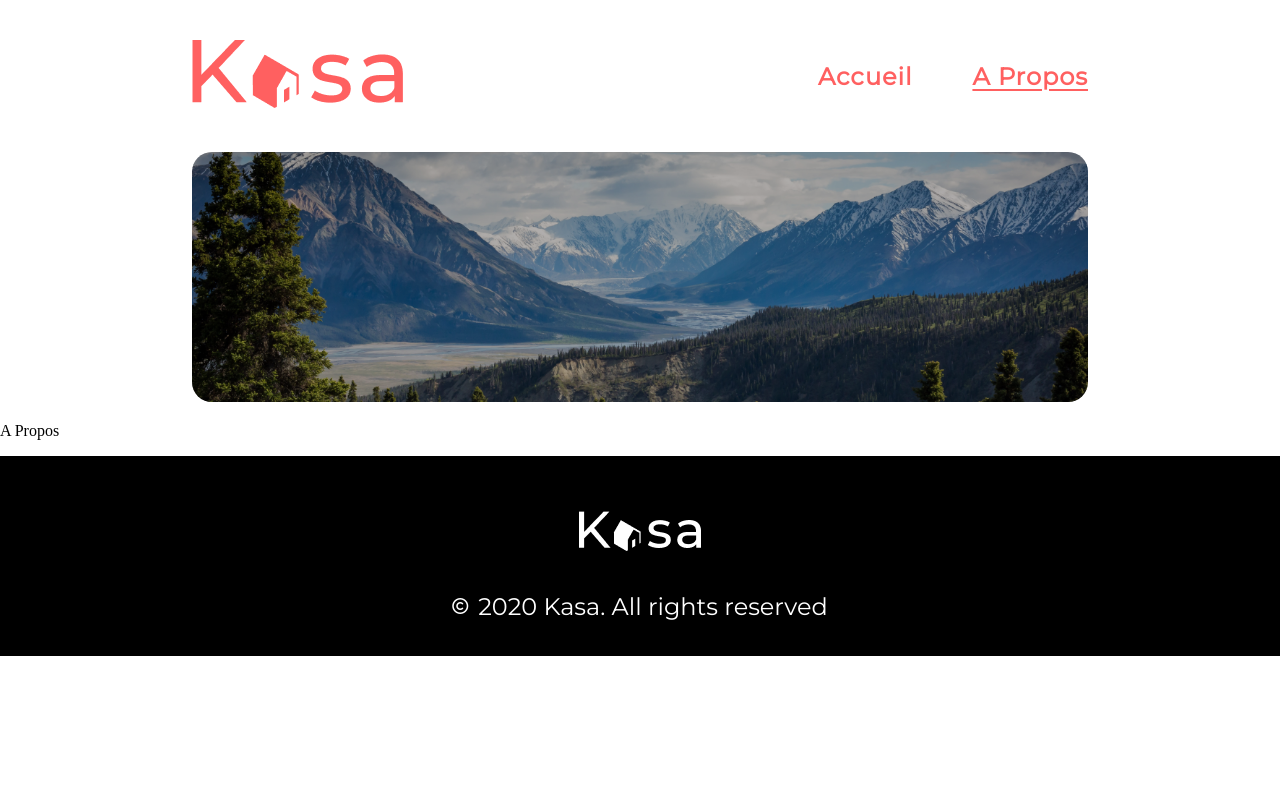
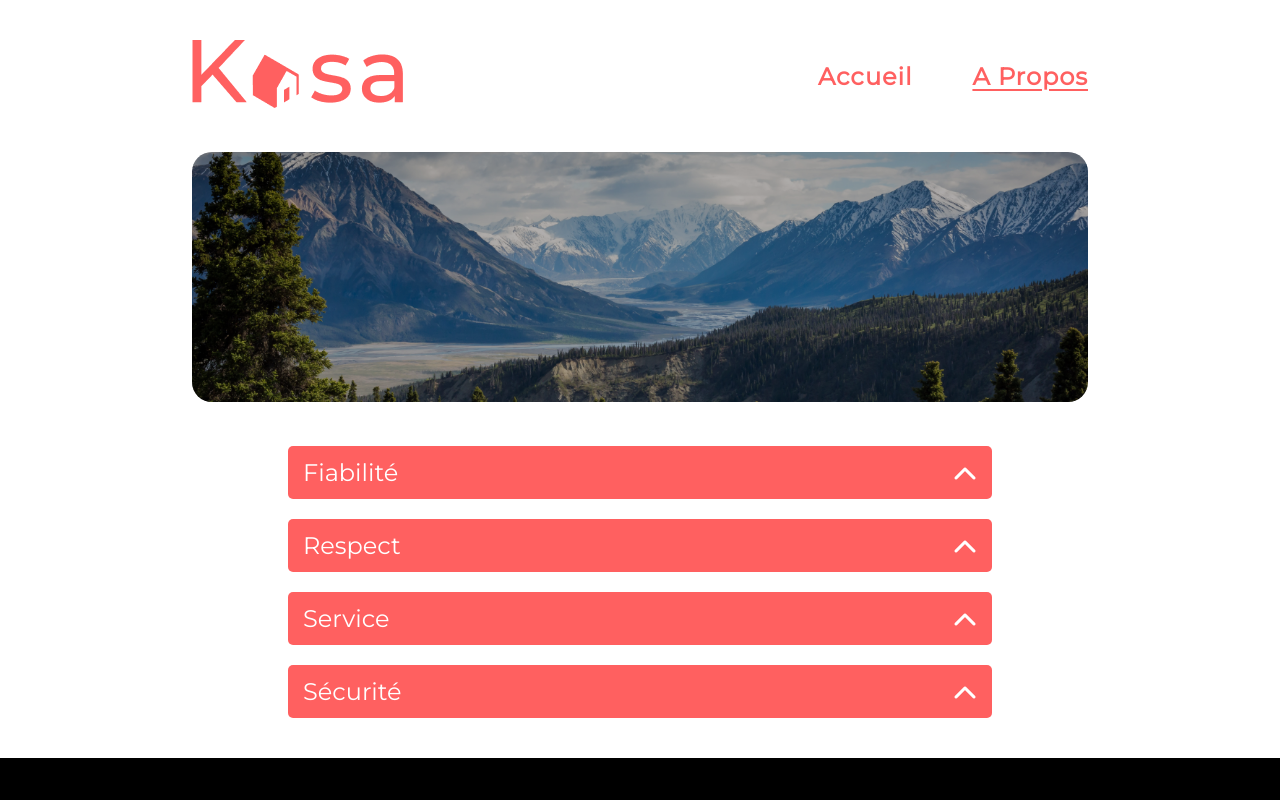
Before and after one commit to KZZKO/Kasa, a React (Vite) app: page /About in a window 1280 px wide. Shown: the top 800 px of the page. Built offline with nearby package versions, Linux system fonts and the light colour scheme.

Commit message:
Création fichier json pour les collapse ,Collapse page about terminer

```diff
--- a/src/Components/Collapse/collapse.jsx
+++ b/src/Components/Collapse/collapse.jsx
@@ -1,7 +1,30 @@
+import React, { useState } from 'react';
+import Statement from '../../Data/Statement.json'
 import './collapse.scss'
 
 export const Collapse = () => {
-    return <div>
-        <p>A Propos</p>
-    </div>
+
+    const [selected, setSelected] = useState(null)
+
+    const toggle = (i) => {
+        if (selected == i) {
+            return setSelected(null)
+        }
+
+        setSelected(i)
+    }
+
+    return <div className='collapse-bloc'>
+            <div className='collapse-elm'>
+                {Statement.map((item, i) => (
+                    <div className='collapse-item'>
+                        <div className='collapse-title' onClick={() => toggle(i)}>
+                            <h2>{item.title}</h2>
+                            <i class={selected === i ? 'fa-solid fa-chevron-up chevron-anim' : 'fa-solid fa-chevron-up'}></i>
+                        </div>
+                        <div className={selected === i ? 'collapse-content collapse-show' : 'collapse-content'}>{item.text}</div>
+                    </div>
+                ))}
+            </div>
+        </div>
 }
--- a/src/Components/Collapse/collapse.scss
+++ b/src/Components/Collapse/collapse.scss
@@ -2,3 +2,78 @@
 
 
 // ================= Style des collapses ==================
+
+
+.collapse-bloc {
+
+    .collapse-elm {
+
+        max-width: 55%;
+        margin: 40px auto;
+        font-family: $font-text;
+
+        .collapse-item {
+
+            margin: 20px 0;
+
+            .collapse-title {
+
+                display: flex;
+                flex-direction: row;
+                justify-content: space-between;
+                background-color: $color-primary;
+                padding: 12px 15px;
+                border-radius: 5px;
+                user-select: none;
+                cursor: pointer;
+
+                h2 {
+                    margin: 0;
+                    color: $color-white;
+                    font-weight: 500;
+                }
+
+                i {
+                    margin-top: 5px;
+                    font-size: 1.5em;
+                    color: $color-white;
+                    transition: 0.5s ease;
+                }
+
+                .chevron-anim {
+                    transform: rotate(-180deg);
+                }
+            }
+
+            .collapse-content {
+                background-color: $color-fond-whitegrey;
+                border-radius: 0 0 5px 5px;
+                font-size: 1.1em;
+                color: $color-police-main;
+                text-align: left;
+                max-height: 0;
+                overflow: hidden;
+                transition: 0.4s ease;
+                // animation: content 0.4s;
+                // animation-fill-mode: forwards;
+
+                // @keyframes content {
+                //     from 0% {
+                //         opacity: 0;
+                //     }
+
+                //     to 100% {
+                //         opacity: 1;
+                //     }
+                // }
+            }
+
+            .collapse-show {
+                padding: 15px;
+                height: auto;
+                max-height: 100px;
+                transition: 0.4s ease;
+            }
+        }
+    }
+}
--- a/src/Data/Statement.json
+++ b/src/Data/Statement.json
@@ -0,0 +1,18 @@
+[
+	{
+		"title": "Fiabilité",
+		"text": "Les annonces postées sur Kasa garantissent une fiabilité totale. Les photos sont conformes aux logements, et toutes les informations sont régulièrement vérifiées par nos équipes."
+	},
+    {
+		"title": "Respect",
+		"text": "La bienveillance fait partie des valeurs fondatrices de Kasa. Tout comportement discriminatoire ou de perturbation du voisinage entraînera une exclusion de notre plateforme."
+    },
+    {
+		"title": "Service",
+		"text": "Nos équipes se tiennent à votre disposition pour vous fournir une expérience parfaite. N'hésitez pas à nous contacter si vous avez la moindre question."
+    },
+    {
+		"title": "Sécurité",
+		"text": "La sécurité est la priorité de Kasa. Aussi bien pour nos hôtes que pour les voyageurs, chaque logement correspond aux critères de sécurité établis par nos services. En laissant une note aussi bien à l'hôte qu'au locataire, cela permet à nos équipes de vérifier que les standards sont bien respectés. Nous organisons également des ateliers sur la sécurité domestique pour nos hôtes."
+    }
+]
--- a/src/assets/Styles/settings.scss
+++ b/src/assets/Styles/settings.scss
@@ -5,25 +5,21 @@
 // --------- Couleur du site ---------
 
 $color-primary: #FF6060;
-// $color-secondary: #FF79DA;
-// $color-tr: #99E2D0;
-// $color-td: #008766;
 
 // --------- Nuance du site ----------
 
-// $color-fond-gris: #EAEAEA;
 $color-fond-whitegrey: #F6F6F6;
 $color-black: #000000;
-// $color-midgrey: #5e5e5e;
-// $color-card-grey: #787878;
-// $color-grey: #a5a5a5;
+$color-verydarkgrey: #5e5e5e;
+$color-darkgrey: #787878;
+$color-grey: #a5a5a5;
 $color-white: #ffffff;
 
 // --------- Nuance shadows ----------
 
-// $shadow-light-grey: #dddddd;
-// $shadow-card: #dddddd5e;
-// $shadow-card-menu: #d3d3d3ab;
+$shadow-darkgrey: #dddddd5e;
+$shadow-grey: #d3d3d3ab;
+$shadow-light-grey: #dddddd;
 
 // --------- Nuance police -----------
 
```
Also changed, not shown: 1 other file (tests, documents, lock files or other folders).
